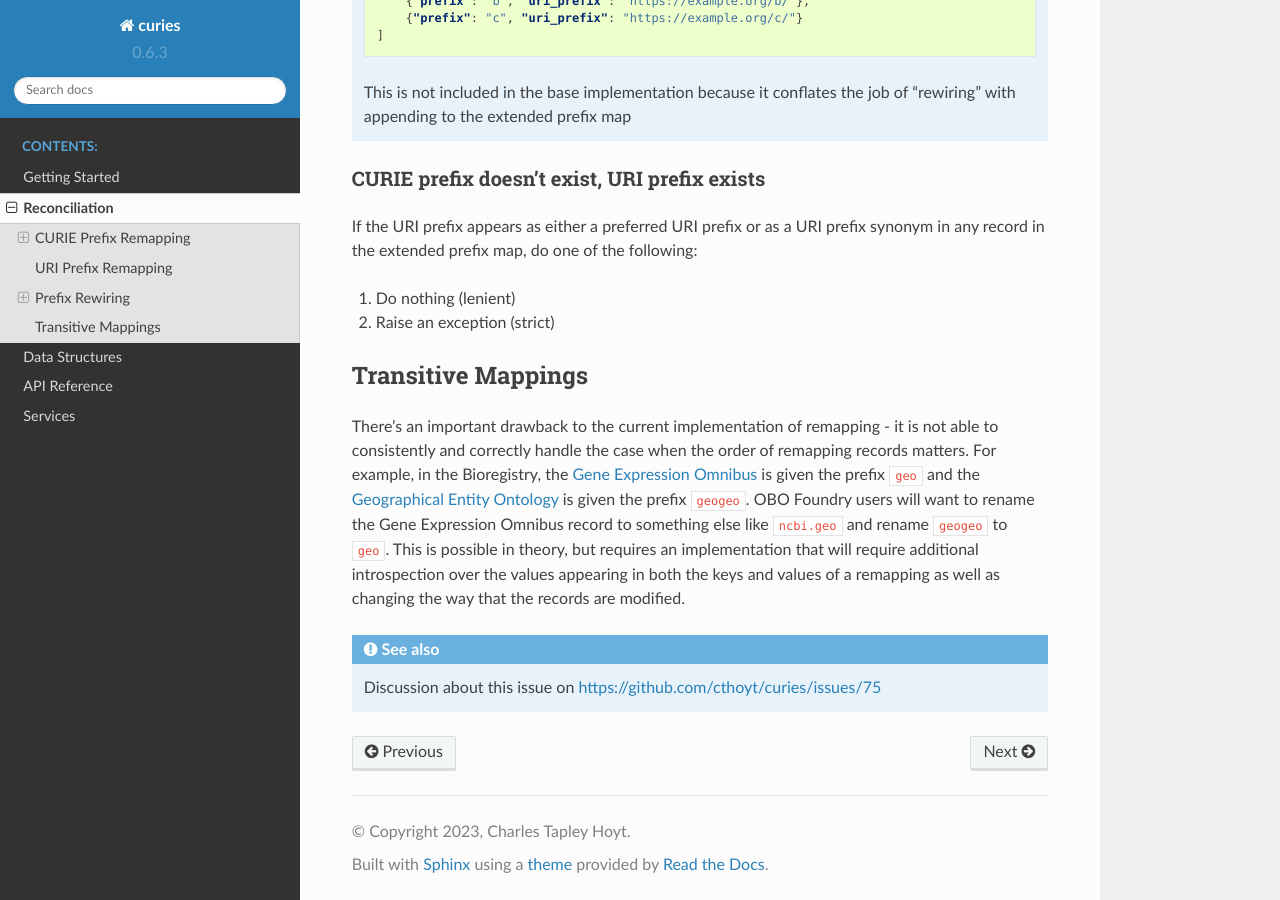
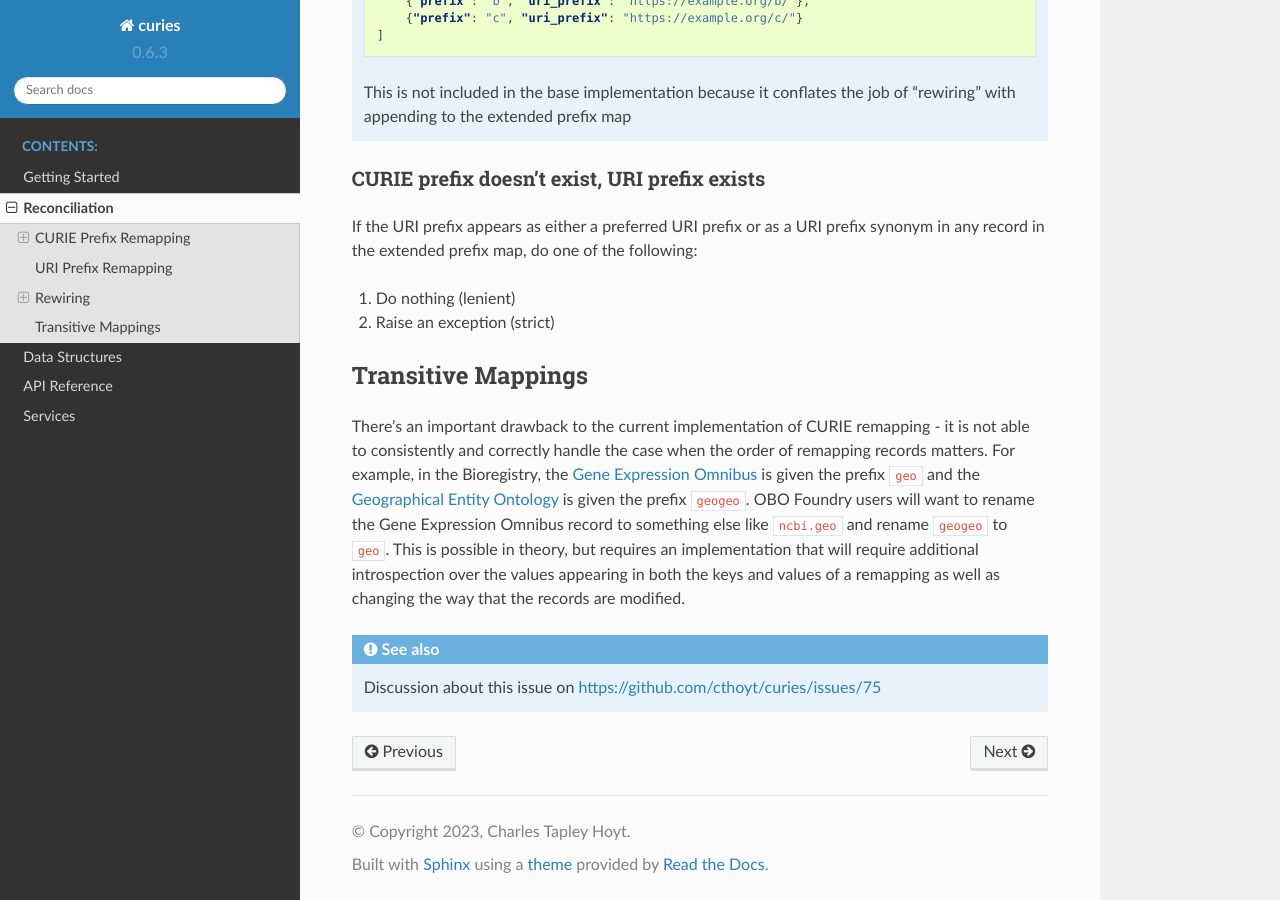
Before and after one commit to biopragmatics/curies, a Sphinx documentation site: the page built from docs/source/reconciliation.rst, in a window 1280 px wide and 900 px high, scrolled down 3731 px. Built offline with Sphinx 7.4.7 and the Read the Docs theme 2.0.0, drawn with Linux system fonts in a browser that asks for light colours; some of the changed text lies outside the part shown.

Commit message:
Update reconciliation.rst

```diff
--- a/docs/source/reconciliation.rst
+++ b/docs/source/reconciliation.rst
@@ -98,9 +98,9 @@
 The rules work exactly the same as with CURIE prefix remapping, but for the :data:`curies.Record.uri_prefix` and
 :data:`curies.Record.uri_prefix_synonyms` fields.
 
-Prefix Rewiring
----------------
-Prefix rewiring is configured by a mapping from existing CURIE prefixes to new URI prefixes.
+Rewiring
+--------
+Rewiring is configured by a dictionary from existing CURIE prefixes to new URI prefixes.
 The following rules are applied for each pair of CURIE prefix/URI prefix:
 
 CURIE prefix exists, URI prefix doesn't exist
@@ -177,7 +177,7 @@
 
 Transitive Mappings
 -------------------
-There's an important drawback to the current implementation of remapping - it is not able to consistently
+There's an important drawback to the current implementation of CURIE remapping - it is not able to consistently
 and correctly handle the case when the order of remapping records matters. For example, in the Bioregistry,
 the `Gene Expression Omnibus <https://www.ncbi.nlm.nih.gov/geo/>`_ is given the prefix ``geo`` and the
 `Geographical Entity Ontology <https://obofoundry.org/ontology/geo>`_ is given the
```
Also changed, not shown: other parts of docs/source/reconciliation.rst (+1 -1 lines).
